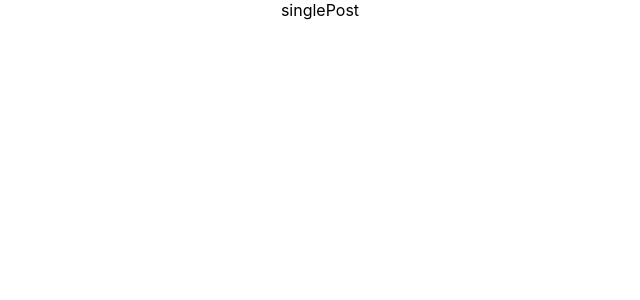
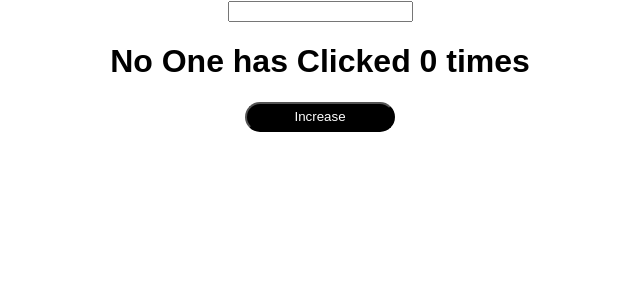
Before and after one commit to Shahir143/react-hooks-practice, a React (Create React App) app: page / in a window 1280 px wide. Shown: the top 300 px of the page, without its empty margins (320-960 px from the left). Built offline with nearby package versions, Linux system fonts and the light colour scheme.

Commit message:
useRef function

```diff
--- a/src/App.js
+++ b/src/App.js
@@ -1,15 +1,24 @@
-import React from "react";
+import React, { useRef, useState } from "react";
 import "./App.css";
-import LoginProvider from "./createContext";
-import SinglePost from "./singlePost";
 
 function App() {
+  let setName = useRef(null);
+  let [count, setCount] = useState(0);
+
+  function increaseCount() {
+    setCount(count + 1);
+    console.log(setName.current.value);
+  }
+
   return (
-    <LoginProvider>
-      <div className="App">
-        <SinglePost />
-      </div>
-    </LoginProvider>
+    <div className="App">
+      <input type="text" ref={setName} />
+      <h1>
+        {setName.current ? setName.current.value : "No One"} has Clicked {count}{" "}
+        times
+      </h1>
+      <button onClick={increaseCount}>Increase</button>
+    </div>
   );
 }
 
--- a/src/createContext.js
+++ /dev/null
@@ -1,11 +0,0 @@
-import React, { createContext, useState } from "react";
-
-export const LoginContext = createContext();
-
-const LoginProvider = ({ children }) => {
-  const [details, setDetails] = useState(true);
-  return (
-    <LoginContext.Provider value={details}>{children}</LoginContext.Provider>
-  );
-};
-export default LoginProvider;
--- a/src/singlePost.js
+++ /dev/null
@@ -1,11 +0,0 @@
-import React, { useContext, useEffect } from "react";
-import { LoginContext } from "./createContext";
-
-const SinglePost = () => {
-  let loginData = useContext(LoginContext);
-
-  console.log(loginData);
-  return <div>singlePost{loginData}</div>;
-};
-
-export default SinglePost;
```
